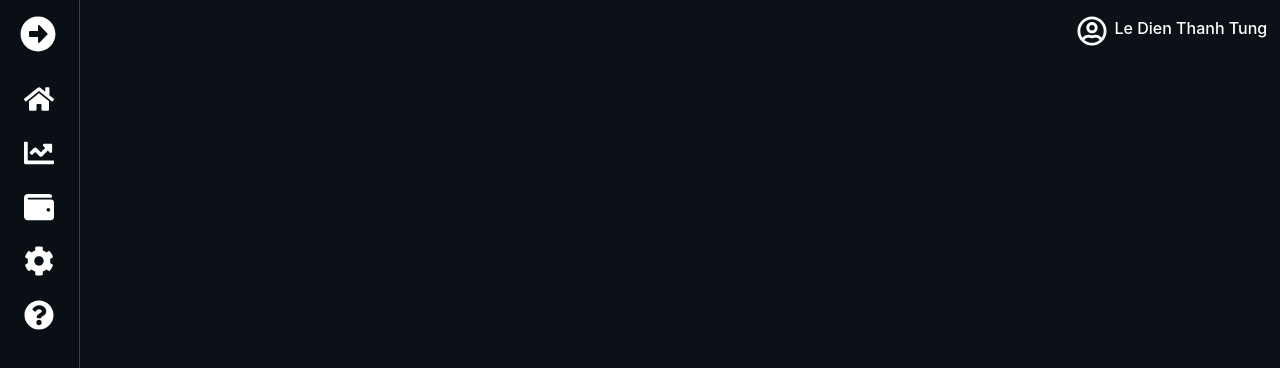
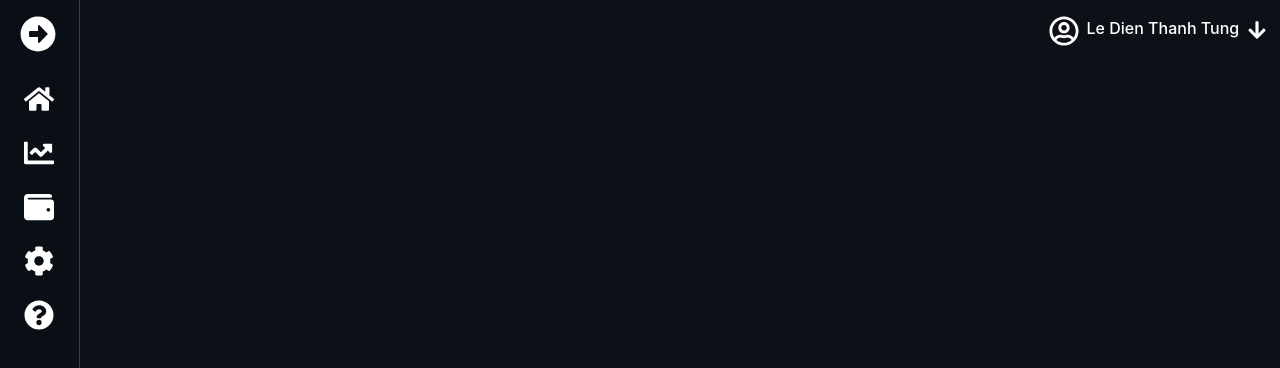
Before and after one commit to rigby200602/expense-tracking, a React (Vite) app: page / in a window 1280 px wide. Shown: the top 368 px of the page. Built offline with nearby package versions, Linux system fonts and the light colour scheme.

Commit message:
fix: add FaArrowDown icon to Navbar for dropdown functionality

```diff
--- a/src/components/Navbar.tsx
+++ b/src/components/Navbar.tsx
@@ -1,5 +1,5 @@
 import { Link } from "react-router";
-import { FaRegUserCircle } from "react-icons/fa";
+import { FaRegUserCircle, FaArrowDown  } from "react-icons/fa";
 import { useAppContext } from "../context/AppContext";
 
 const Navbar = () => {
@@ -16,7 +16,11 @@ const Navbar = () => {
           <div className="flex gap-2 font-medium cursor-pointer">
             <FaRegUserCircle className="text-3xl" />
             <p>Le Dien Thanh Tung</p>
-
+            <div className="text-white">
+              <button className="cursor-pointer">
+                <FaArrowDown className="text-xl my-1"/>
+              </button>
+            </div>
           </div>
         )}
       </div>
```
